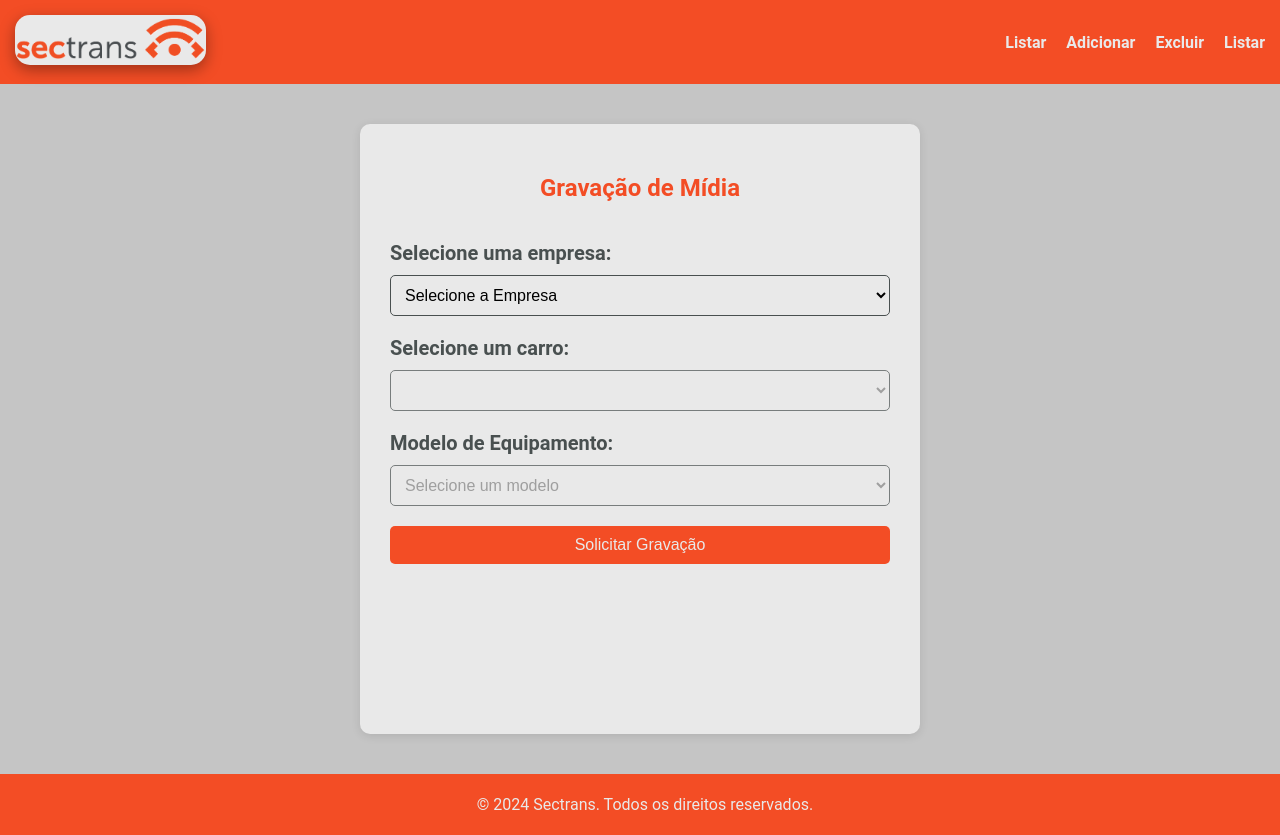
After one commit to dg-marins/sistemaSectrans, a Django app: page /base/ in a window 1280 px wide. The commit adds this page. Run offline with Django 5.2, Linux system fonts and the light colour scheme; data that the repository does not hold is empty.

Commit message:
Modularizando páginas html

```diff
--- a/sectrans/urls.py
+++ b/sectrans/urls.py
@@ -8,4 +8,5 @@ urlpatterns = [
      path('empresas/<int:empresa_id>/carros/', views.listar_carros, name='listar_carros'),
      path('login/', views.login_view, name='login'),
      path('logout/', views.listar_empresas, name='logout'),
+     path('base/', views.gravar, name='gravar')
 ]
--- a/sectrans/views.py
+++ b/sectrans/views.py
@@ -49,3 +49,7 @@ def login_view(request):
 
 def home_view(request):
     return render(request, 'login.html')
+
+def gravar(request):
+    empresas = Empresa.objects.all().order_by('nome')
+    return render(request, 'gravar.html', {'empresas': empresas})
--- /dev/null
+++ b/templates/base.html
@@ -0,0 +1,19 @@
+<!-- templates/selecionar_empresa.html -->
+{% load static %}
+
+<!DOCTYPE html>
+<html lang="pt-br">
+<head>
+    <meta charset="UTF-8">
+    <meta name="viewport" content="width=device-width, initial-scale=1.0">
+    <title>Gravação de Mídia</title>
+    <link rel="stylesheet" href="{% static 'styles/style.css' %}">
+</head>
+<body>
+    {% include 'partials/_header.html' %}
+    {% include 'partials/_menu.html' %}
+    {% block content %}{% endblock %}
+    {% include 'partials/_footer.html' %}
+    <script src="{% static 'scripts/script.js' %}"></script>
+</body>
+</html>
--- /dev/null
+++ b/templates/gravar.html
@@ -0,0 +1,28 @@
+{% extends 'base.html' %}
+{% load static %}
+{% block content %}
+
+<main class="principal">
+    <div class="principal_conteudo_gravacao">
+        <h2>Gravação de Mídia</h2><br>
+        <label class="principal_conteudo_gravacao_labbels" for="empresas">Selecione uma empresa:</label>
+        <select class="principal_conteudo_gravacao_selects" id="empresas" onchange="listarCarros(this.value)">
+            <option value="">Selecione a Empresa</option>
+            {% for empresa in empresas %}
+                <option value="{{ empresa.id }}">{{ empresa.nome }}</option>
+            {% endfor %}
+        </select><br>
+
+        <label class="principal_conteudo_gravacao_labbels" for="carros">Selecione um carro:</label>
+        <select class="principal_conteudo_gravacao_selects" id="carros" disabled></select><br>
+
+        <label class="principal_conteudo_gravacao_labbels" for="modelo_equipamento">Modelo de Equipamento:</label>
+        <select class="principal_conteudo_gravacao_selects" id="modelo_equipamento" disabled>
+            <option value="">Selecione um modelo</option>
+        </select><br>
+
+        <button class="principal_conteudo_gravacao_botao" onclick="solicitarGravacao()">Solicitar Gravação</button>
+    </div>
+</main>
+
+{% endblock %}
--- /dev/null
+++ b/templates/partials/_footer.html
@@ -0,0 +1,6 @@
+{% load static %}
+
+<footer class="footer">
+    <p>&copy; 2024 Sectrans. Todos os direitos reservados.</p>
+</footer>
+</div>
--- /dev/null
+++ b/templates/partials/_header.html
@@ -0,0 +1,16 @@
+{% load static %}
+
+<div class="wrapper">
+    <header class="header">
+        <div class="header_logo_content">
+            <img src="{% static 'assets/logo_sectrans.png' %}" alt="logo_Sectrans">
+        </div>
+        <div class="header_page_top">
+            <ul class="header_page_top_navbar">
+                <li class="header_page_top_navbar_item"><a href="#">Listar</a></li>
+                <li class="header_page_top_navbar_item"><a href="#">Adicionar</a></li>
+                <li class="header_page_top_navbar_item"><a href="#">Excluir</a></li>
+                <li class="header_page_top_navbar_item"><a href="#">Listar</a></li>
+            </ul>
+        </div>
+    </header>
```
Also changed, not shown: templates/listar_carros.html (+4 -4 lines), templates/selecionar_empresa.html (+4 -4 lines), templates/partials/_menu.html (added).
